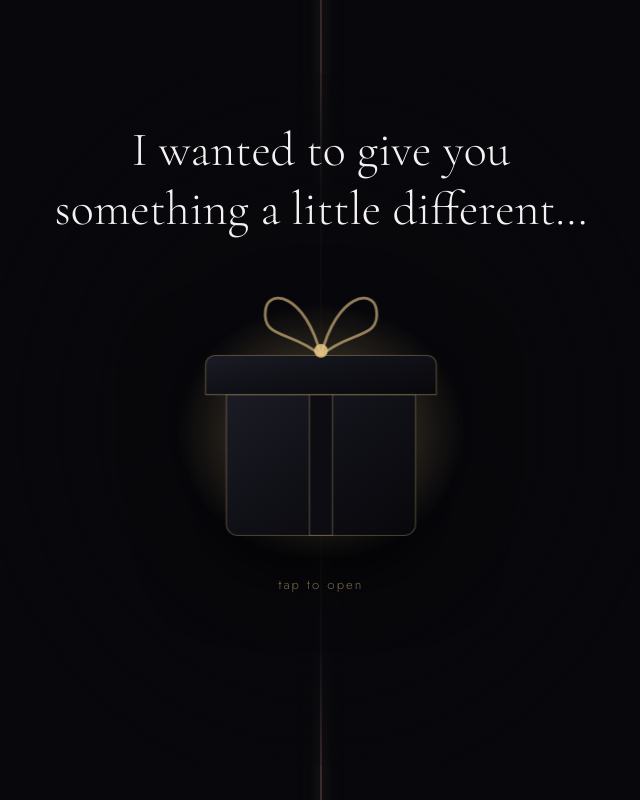
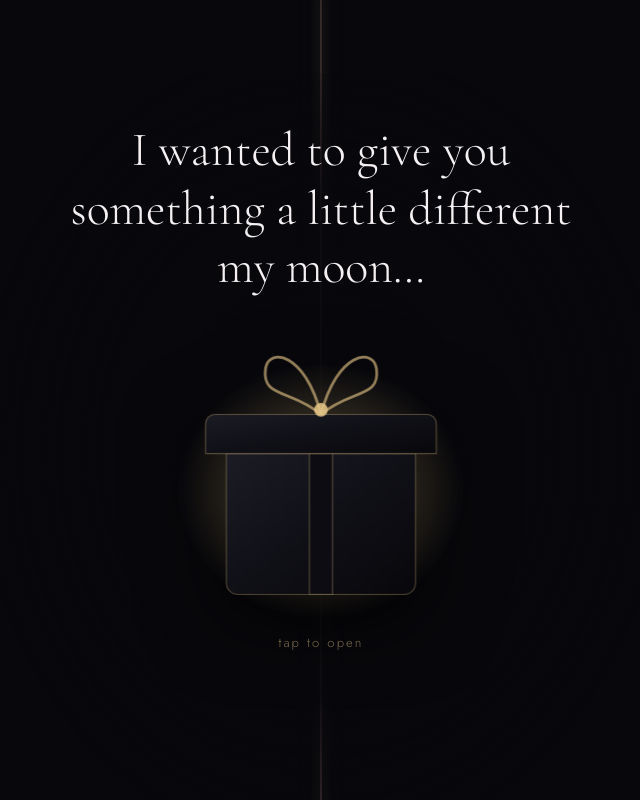
Before and after one commit to luffykind/clickHerePlease, a plain HTML site: page index.html in a window 1280 px wide. Shown: the part 1400-2200 px from the top of the page, without its empty margins (319-959 px from the left). Drawn offline with nearby package versions, Linux system fonts and the light colour scheme; animation ran at ten frames a second.

Commit message:
Update index.html

```diff
--- a/index.html
+++ b/index.html
@@ -261,7 +261,7 @@ p.body{font-family:var(--sans);font-weight:300;font-size:clamp(1rem,3.4vw,1.15re
   <section class="moment" id="m2" data-scene="1">
     <span class="node"></span>
     <div class="wrap stack">
-      <h2 class="rv">I wanted to give you<br>something a little different…</h2>
+      <h2 class="rv">I wanted to give you<br>something a little different my moon…</h2>
       <button class="giftWrap rv" data-d="900" id="giftBtn" aria-label="Open the gift"></button>
       <p class="tap rv" data-d="1600" id="tapHint">tap to open</p>
       <p class="line after-gift" id="giftText">Something made just for you.</p>
```
